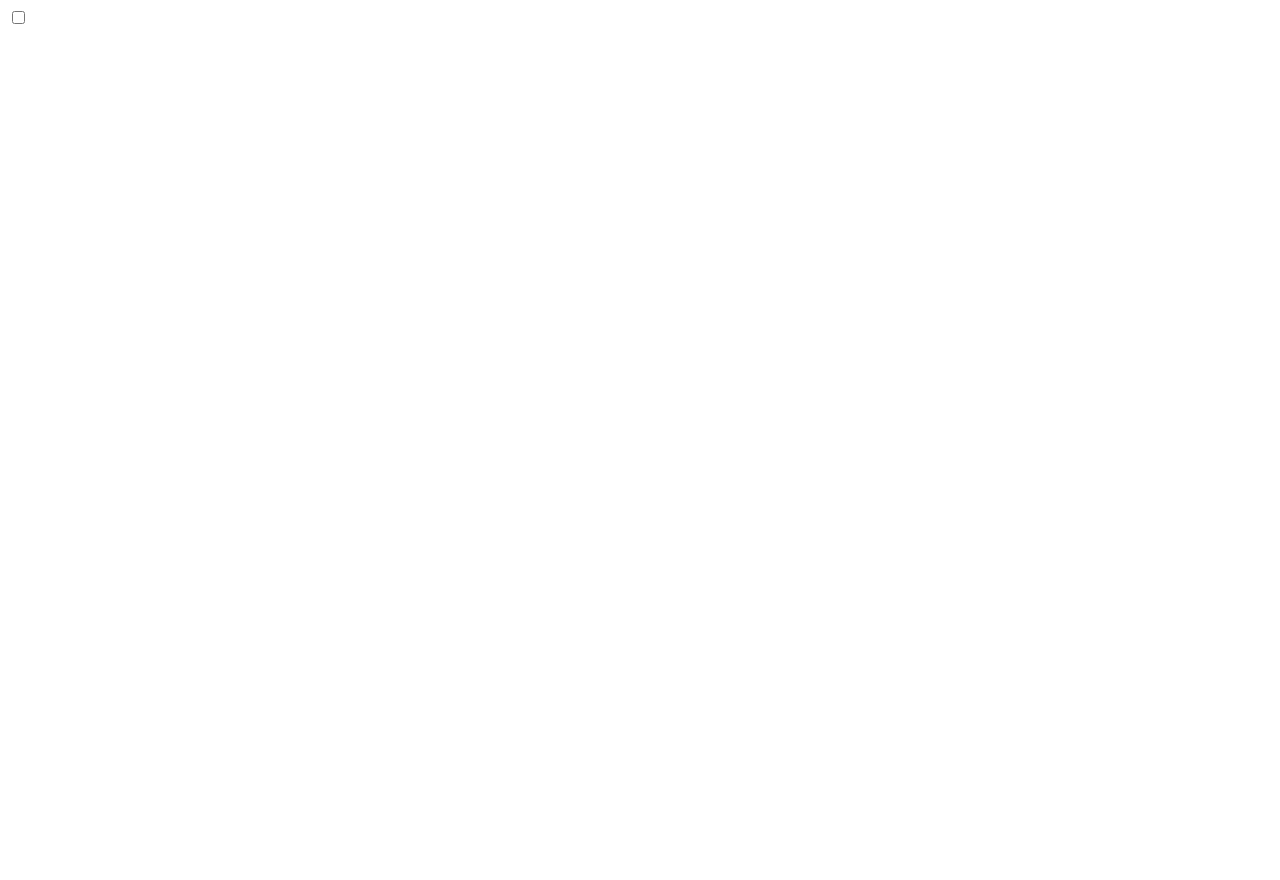
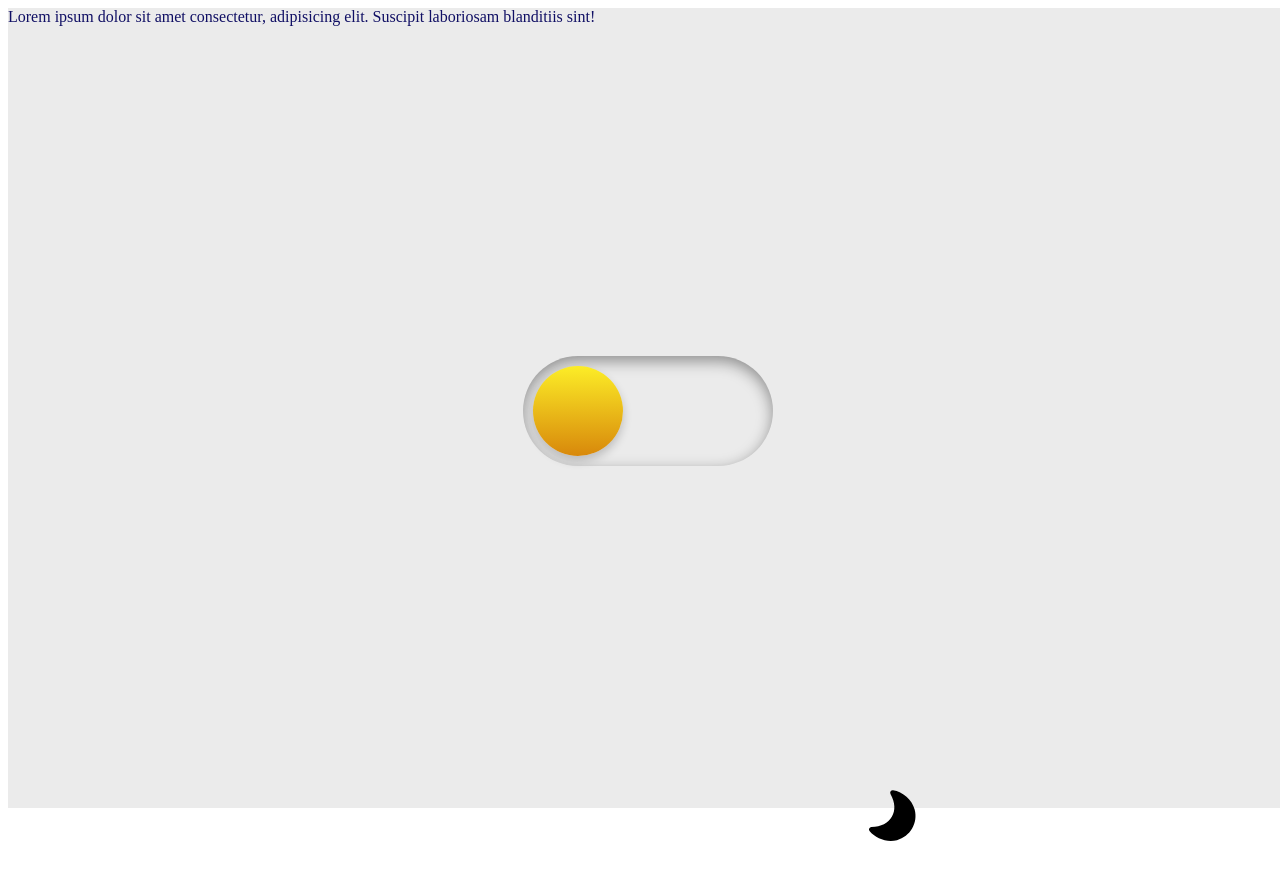
Before and after one commit to WinTux/Curso_HTML_2023, a plain HTML site: page ejemplos-css/ejemplo3.html in a window 1280 px wide. Before the commit the page ends 816 px from the top, so only its background shows below. Drawn offline with Linux system fonts and the light colour scheme.

Commit message:
CSS Ejemplo 3

```diff
--- a/ejemplos-css/ejemplo3.html
+++ b/ejemplos-css/ejemplo3.html
@@ -9,8 +9,13 @@
 </head>
 <body>
     <input type="checkbox" id="claro_oscuro">
-    <label for="claro_oscuro"></label>
+    <label for="claro_oscuro">
+        <svg class="luna" width="800px" height="800px" viewBox="0 0 24 24" fill="none" xmlns="http://www.w3.org/2000/svg"><path d="M13.589 21.659c-3.873 1.038-8.517-.545-10.98-3.632a1 1 0 0 1 .751-1.623c3.984-.118 6.662-1.485 8.17-4.098 1.51-2.613 1.354-5.616-.535-9.125a1 1 0 0 1 1.03-1.463c3.904.59 7.597 3.82 8.635 7.694 1.43 5.334-1.737 10.818-7.071 12.247z" fill="#000000"/></svg>
+    </label>
 
     <!-- contenido que agregaremos abajo... Después -->
+    <div class="elemento_cambiante">
+        Lorem ipsum dolor sit amet consectetur, adipisicing elit. Suscipit laboriosam blanditiis sint!
+    </div>
 </body>
 </html>
--- a/resources/estilos-ej3.css
+++ b/resources/estilos-ej3.css
@@ -1,4 +1,87 @@
 body {
     width: 100vw;
     height: 100vh;
+    display: flex;
+    flex-direction: column;/*column, column-reverse, row, row-reverse*/
+    align-items: center;
+    justify-content: center;
 }
+
+label {
+    width: 250px;
+    height: 110px;
+    position: relative;
+    display: block;
+    background: #EBEBEB;
+    border-radius: 100px;
+    box-shadow: inset 0px 5px 15px rgba(0,0,0,0.4);
+    cursor: pointer;/* pointer, move, none, help, progress, zoom-in, zoom-out, etc. */
+
+}
+
+label:after {
+    content: "";
+    width: 90px;
+    height: 90px;
+    position: absolute;
+    top: 10px;
+    left: 10px;
+    background: linear-gradient(180deg,#fced27, #D8880B);
+    border-radius: 90px;
+    box-shadow: 0px 5px 10px rgba(0,0,0,0.2);
+}
+
+/* ocultamos el checkbox */
+input {
+    width: 0px;
+    height: 0px;
+    visibility: hidden;
+}
+
+/* cambio de colores si el checkbox es seleccionado */
+input:checked + label {
+    background: #100f64;
+}
+/* animación */
+input:checked + label:after {
+    left: 240px;
+    transform: translateX(-100%);
+    background: linear-gradient(180deg,#736ae9, #0a0347);
+    transition: 0.3s;/*0.3*/
+}
+/* efecto de estiramiento */
+label:active:after {
+    width: 130px;
+}
+
+.elemento_cambiante{
+    width: 100vw;
+    height: 100vh;
+    background: #EBEBEB;
+    color: #100f64;
+    z-index: -1;
+    position: absolute;
+    transition: 0.3s;
+}
+/*cambiando la apariencia cuando input esté checked*/
+input:checked + label + .elemento_cambiante {
+    background: #343449;
+    color: #dde93d;
+}
+
+label svg {
+    position: absolute;
+    width: 60px;
+    top: 60px;
+    z-index: 100;
+}
+
+label svg.luna {
+    left: 340px;
+    fill: #7E7E7E;
+    transition: 0.3s;
+}
+
+input:checked + label svg.luna {
+    fill: #FFF;
+}
```
